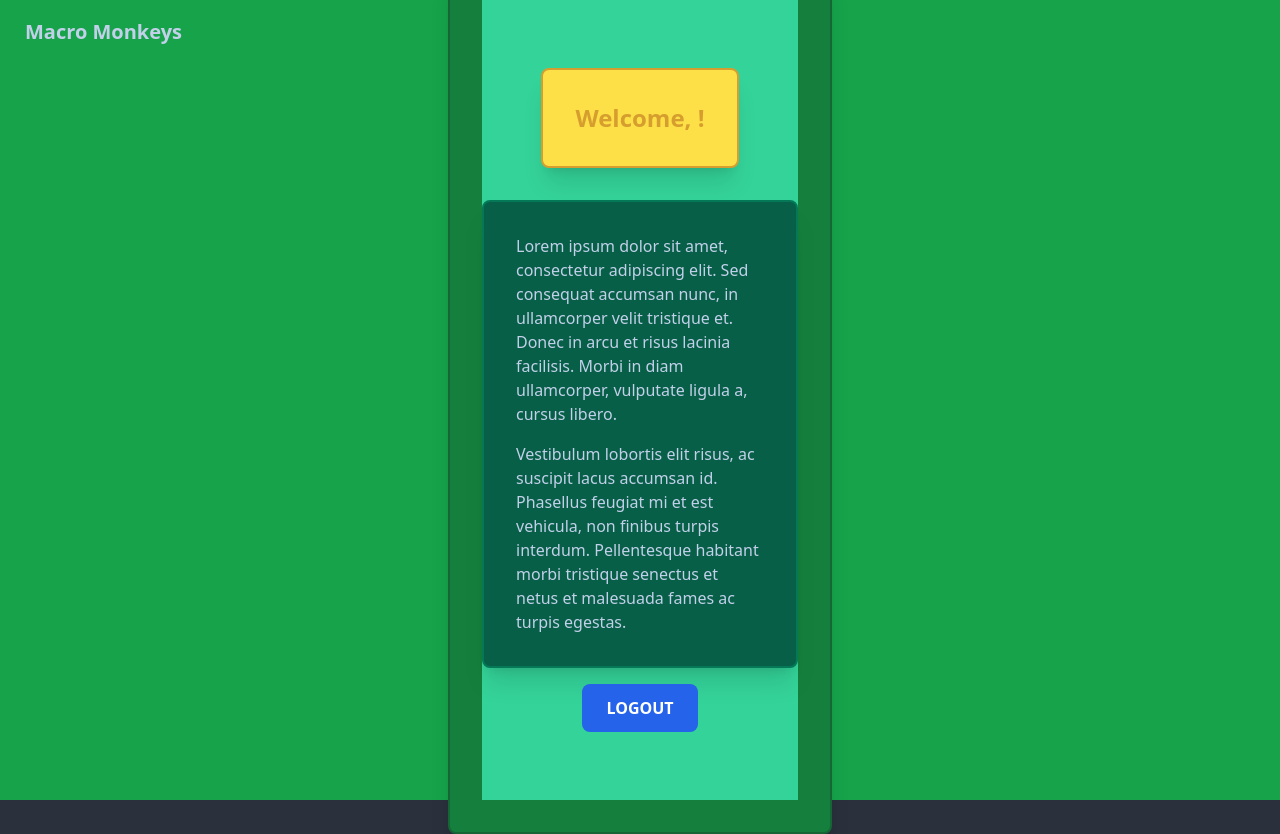
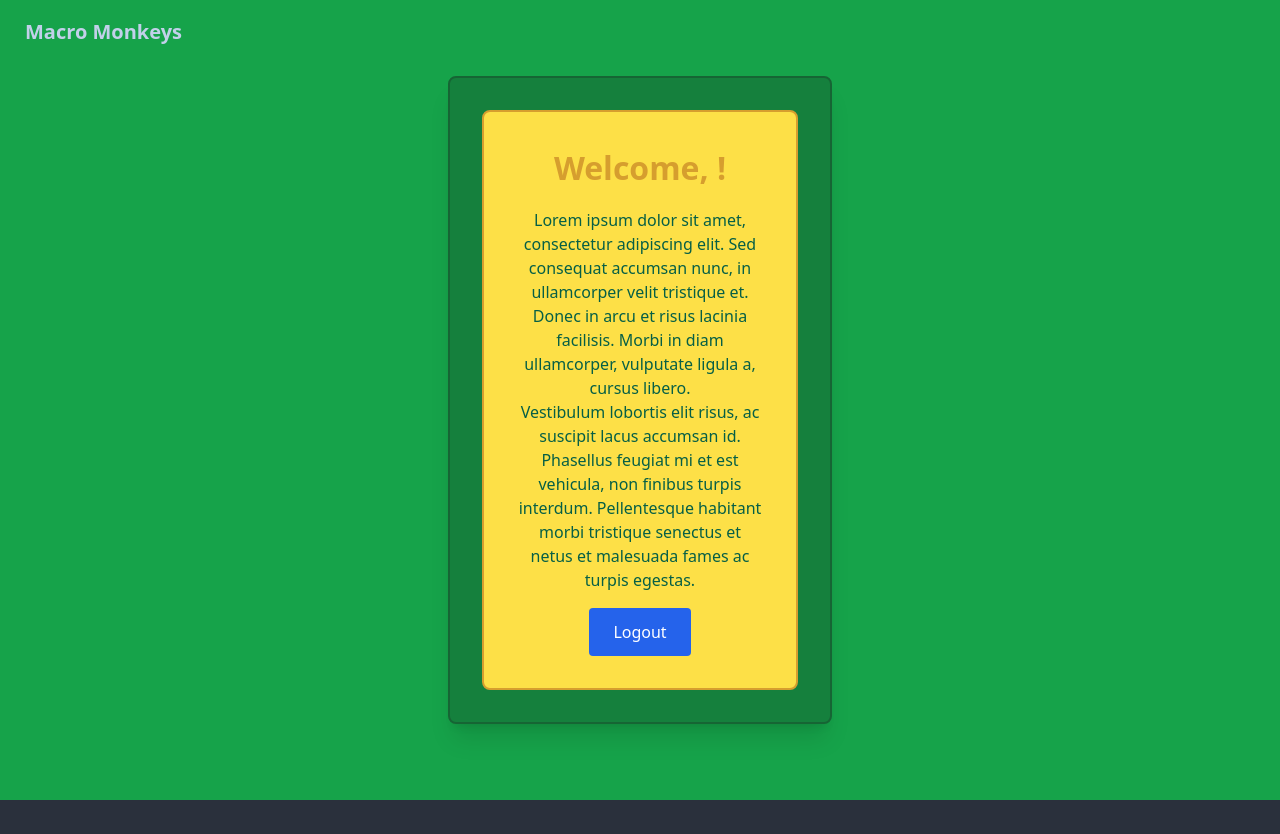
Before and after one commit to nicm2/macro-monkeys, a SvelteKit app: page /profile in a window 1280 px wide. After the commit the page ends 800 px from the top, so only its background shows below. Built offline with nearby package versions, Linux system fonts and the light colour scheme.

Commit message:
profile page

```diff
--- a/src/routes/(authentication)/profile/+page.svelte
+++ b/src/routes/(authentication)/profile/+page.svelte
@@ -25,16 +25,60 @@
     }
   </script>
 
-  <!-- Profile Content -->
-  <div class="flex flex-col items-center justify-center h-screen bg-green-600">
-    <div class="max-w-md bg-yellow-300 border-yellow-600 border-2 rounded-lg shadow-xl p-8 text-2xl text-center font-bold text-yellow-600">
-      <!-- Profile Title -->
-      <h1>Welcome, {name}!</h1>
-    </div>
+  <style>
+    body {
+      margin: 0;
+      padding: 0;
+      display: flex;
+      justify-content: center;
+      align-items: center;
+      min-height: 100vh;
+      background-color: #34D399;
+      font-family: Arial, sans-serif;
+    }
 
-    <div class="max-w-md mt-8 bg-green-700 border-green-800 border-2 rounded-lg shadow-xl p-8">
-      <!-- Profile Information -->
-      <p class="mb-4">
+    .profile-container {
+      max-width: 400px;
+      padding: 2rem;
+      background-color: #FDE047;
+      border: 2px solid #D69E2E;
+      border-radius: 8px;
+      text-align: center;
+    }
+
+    .profile-title {
+      font-size: 2rem;
+      font-weight: bold;
+      margin-bottom: 1rem;
+      color: #D69E2E;
+    }
+
+    .profile-info {
+      margin-bottom: 1rem;
+      color: #065F46;
+    }
+
+    .logout-button {
+      background-color: #2563EB;
+      color: #fff;
+      border: none;
+      padding: 0.75rem 1.5rem;
+      font-size: 1rem;
+      cursor: pointer;
+      border-radius: 4px;
+      transition: background-color 0.3s ease;
+    }
+
+    .logout-button:hover {
+      background-color: #1d4ed8;
+    }
+  </style>
+
+  <div class="profile-container">
+    <h1 class="profile-title">Welcome, {name}!</h1>
+
+    <div class="profile-info">
+      <p>
         Lorem ipsum dolor sit amet, consectetur adipiscing elit. Sed consequat accumsan nunc, in ullamcorper velit
         tristique et. Donec in arcu et risus lacinia facilisis. Morbi in diam ullamcorper, vulputate ligula a, cursus
         libero.
@@ -45,95 +89,5 @@
       </p>
     </div>
 
-    <!-- Logout Button -->
-    <button on:click={() => { window.location.href = '/login'; }} class="btn btn-primary mt-4">Logout</button>
+    <button class="logout-button" on:click={() => { window.location.href = '/login'; }}>Logout</button>
   </div>
-
-  <style>
-    body {
-      margin: 0;
-      padding: 0;
-    }
-
-    .flex {
-      display: flex;
-    }
-
-    .flex-col {
-      flex-direction: column;
-    }
-
-    .items-center {
-      align-items: center;
-    }
-
-    .justify-center {
-      justify-content: center;
-    }
-
-    .h-screen {
-      height: 100vh;
-    }
-
-    .bg-green-600 {
-      background-color: #34D399;
-    }
-
-    .max-w-md {
-      max-width: 28rem;
-    }
-
-    .bg-yellow-300 {
-      background-color: #FDE047;
-    }
-
-    .border-yellow-600 {
-      border-color: #D69E2E;
-    }
-
-    .text-yellow-600 {
-      color: #D69E2E;
-    }
-
-    .bg-green-700 {
-      background-color: #065F46;
-    }
-
-    .border-green-800 {
-      border-color: #047857;
-    }
-
-    .text-center {
-      text-align: center;
-    }
-
-    .text-2xl {
-      font-size: 1.5rem;
-      line-height: 2rem;
-    }
-
-    .p-8 {
-      padding: 2rem;
-    }
-
-    .mb-4 {
-      margin-bottom: 1rem;
-    }
-
-    .btn {
-      background-color: #2563EB;
-      color: #fff;
-      border: none;
-      padding: 0.75rem 1.5rem;
-      font-size: 1rem;
-      cursor: pointer;
-    }
-
-    .btn-primary {
-      background-color: #2563EB;
-    }
-
-    .mt-4 {
-      margin-top: 1rem;
-    }
-  </style>
```
